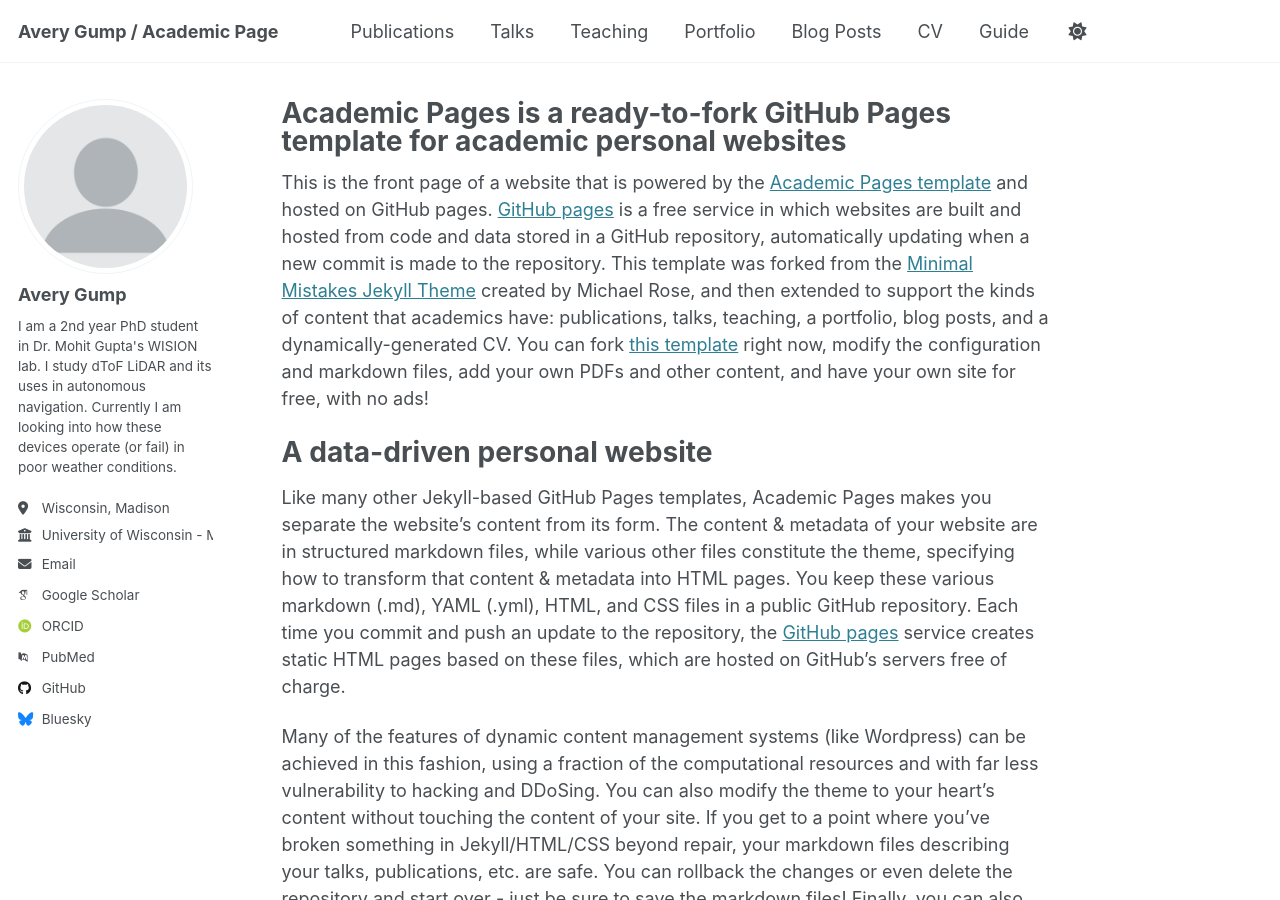
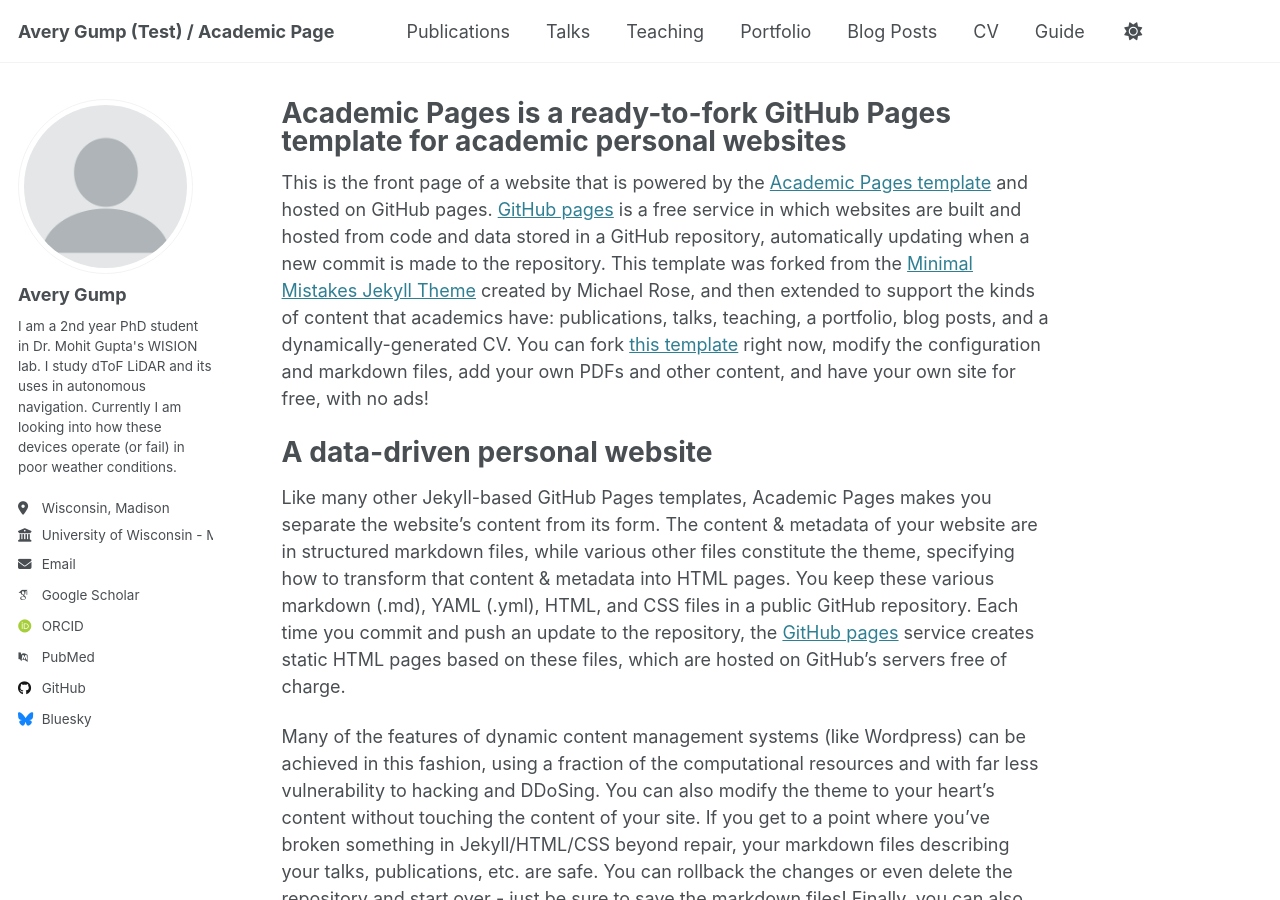
Before and after one commit to avery-gump/avery-gump.github.io, a Jekyll site: the page built from _pages/about.md, in a window 1280 px wide and 900 px high. Built offline with Jekyll 4.4.1, drawn with Linux system fonts in a browser that asks for light colours; some web fonts are replaced.

Commit message:
test change

```diff
--- a/_config.yml
+++ b/_config.yml
@@ -9,7 +9,7 @@
 # Basic Site Settings
 locale                   : "en-US"
 site_theme               : "default"
-title                    : "Avery Gump / Academic Page"
+title                    : "Avery Gump (Test) / Academic Page"
 title_separator          : "-"
 name                     : &name "Avery Gump"
 description              : &description "A personal website for my research and other writing."
```
